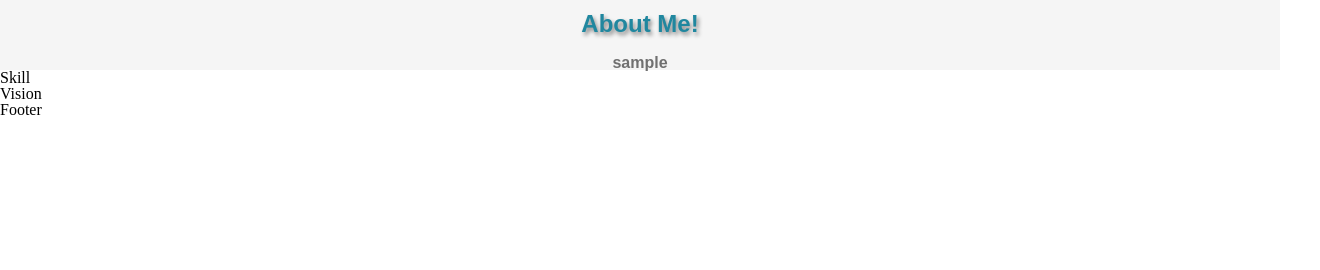
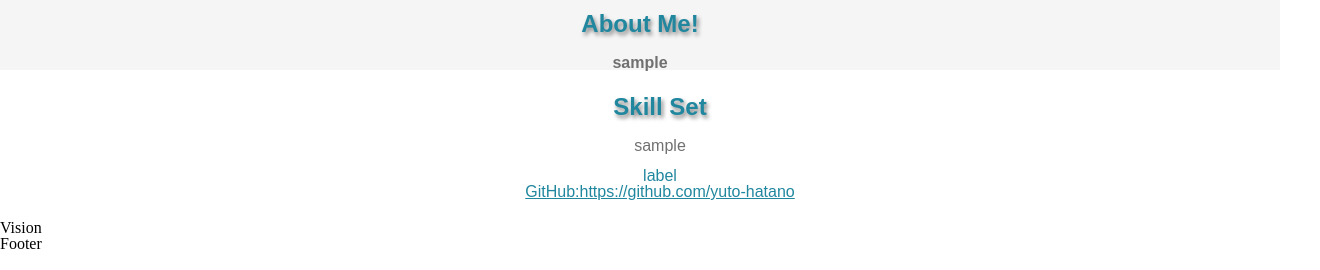
Before and after one commit to yuto-hatano/yuto-hatano0401, a Vue app: page / in a window 1280 px wide. Shown: the part 255-525 px from the top of the page, 1320 px wide, since content can reach past the window. Built offline with nearby package versions, Linux system fonts and the light colour scheme.

Commit message:
update portfolio

```diff
--- a/src/components/Header.vue
+++ b/src/components/Header.vue
@@ -3,6 +3,7 @@
     <button id="button" @click="toggle" class="btn btn-success">
       <img id="humburger" src="@/assets/humburger.png" alt="メニュー"/>
     </button>
+
     <Drawer @close="toggle" align="left" :closeable="true">
       <div v-if="open">content here</div>
     </Drawer>
--- a/src/components/Main.vue
+++ b/src/components/Main.vue
@@ -8,8 +8,7 @@
       <h1>Seattle consulting</h1>
     </div>
 
-    <img id="profilePicture" src="@/assets/introduce.png" alt="紹介画像"  style = "text-align:center"/>
-
+    <img id="profilePicture" src="@/assets/introduce.png" alt="紹介画像" />
   </div>
 </template>
 
--- a/src/components/Skill.vue
+++ b/src/components/Skill.vue
@@ -1,6 +1,21 @@
 <template>
-  <div>
-    Skill
+  <div id="skillSection">
+    <div id="skillTitle">
+      <h1>Skill Set</h1>
+    </div>
+
+    <div id=skillExplain>
+      <p>sample</p>
+    </div>
+
+    <div id="gitHubLabel">
+      <p>label</p>
+    </div>
+
+    <a href="https://github.com/yuto-hatano" id="gitHubLink">
+      GitHub:https://github.com/yuto-hatano
+    </a>
+
   </div>
 </template>
 
@@ -9,3 +24,49 @@ export default {
   name: 'Skill'
 }
 </script>
+
+<style scoped>
+#skillSection{
+  background-color:#FFFFFF;
+  width:100%;
+  height:auto;
+  text-align:center;
+  padding:20px;
+}
+
+#skillTitle{
+  @import url(http://fonts.googleapis.com/earlyaccess/notosansjp.css);
+  font-family: 'Noto Sans JP', sans-serif;
+  font-style:Bold;
+  font-size: 18pt ;
+  color:#20879F;
+  text-shadow: 2px 3px 4px #808080;
+  text-align:center;
+  padding:5px;
+}
+
+#skillExplain{
+  @import url(http://fonts.googleapis.com/earlyaccess/notosansjp.css);
+  font-family: 'Noto Sans JP', sans-serif;
+  font-size: 12pt ;
+  color:#707070;
+  word-break: keep-all;
+  line-height:0.25em;
+  padding: 20px;
+}
+
+#gitHubLabel{
+  @import url(http://fonts.googleapis.com/earlyaccess/notosansjp.css);
+  font-family: 'Noto Sans JP', sans-serif;
+  font-size: 12pt ;
+  color:#20879F;
+}
+
+#gitHubLink{
+  @import url(http://fonts.googleapis.com/earlyaccess/notosansjp.css);
+  font-family: 'Noto Sans JP', sans-serif;
+  font-size: 12pt ;
+  color:#20879F;
+  padding: 20px;
+}
+</style>
```
